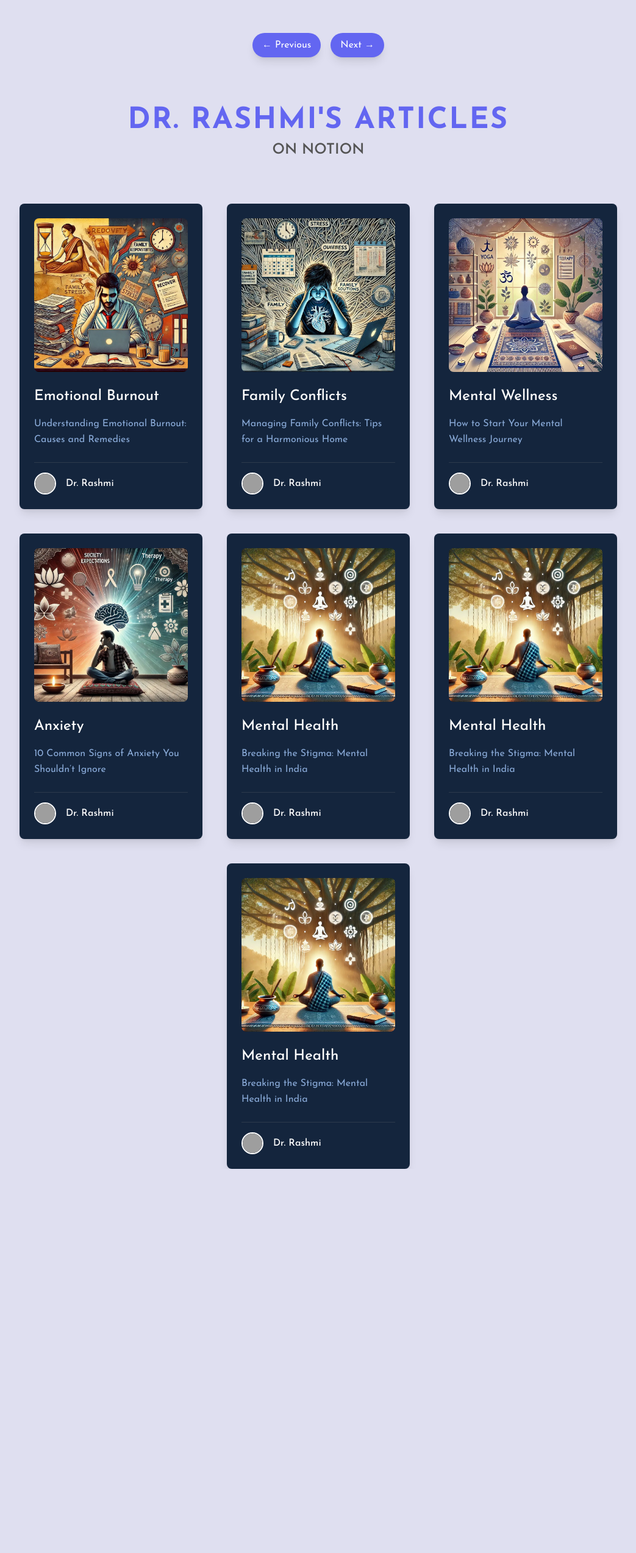
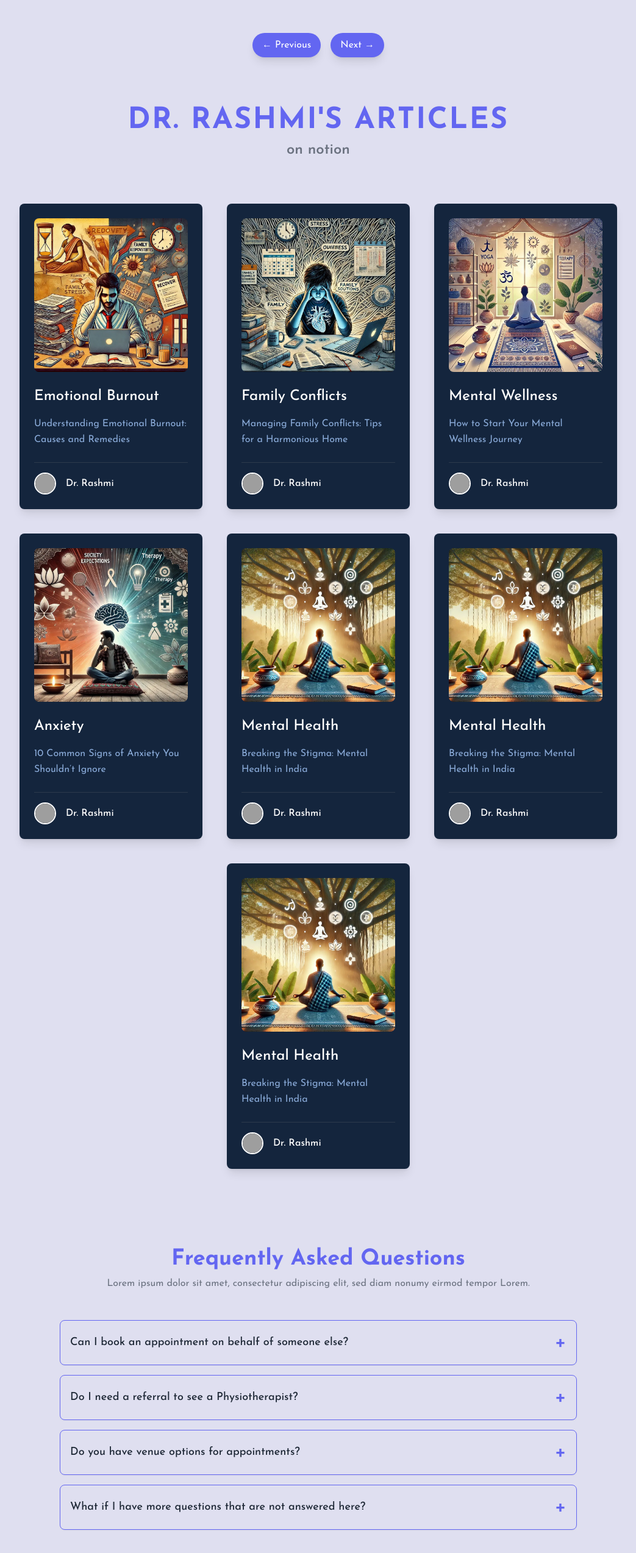
Before and after one commit to dhruv1086k/Medic, a React (Vite) app: page / in a window 1280 px wide. Shown: the part 1292-3839 px from the top of the page at 61% size, without its empty margins (118-1161 px from the left). Before the commit the page ends 3209 px from the top, so only its background shows below. Built offline with nearby package versions, Linux system fonts and the light colour scheme; grey boxes are pictures that could not be loaded.

Commit message:
add faq section

```diff
--- a/src/Pages/Home/Home.jsx
+++ b/src/Pages/Home/Home.jsx
@@ -1,4 +1,5 @@
 import Cards from "../../components/Cards/Cards";
+import FAQSection from "../../components/FAQ/Faq";
 import Slider from "../../components/testiSlider/Slider";
 
 export default function Home() {
@@ -108,8 +109,11 @@ export default function Home() {
         <span className="text-indigo-500 text-5xl uppercase tracking-wider font-bold">
           Dr. Rashmi's Articles
         </span>
-        <h2 className="text-2xl font-semibold pt-2 pb-10 text-[#555]">ON NOTION</h2>
+        <h2 className="text-2xl font-semibold pt-2 pb-10 text-gray-500">
+          on notion
+        </h2>
       </div>
+
       <div className="px-10 flex flex-wrap justify-center items-center gap-10">
         {CardData?.map((item) => (
           <Cards
@@ -121,6 +125,16 @@ export default function Home() {
         ))}
       </div>
 
+      <div className="text-center mt-32">
+        <h2 className="text-4xl font-bold text-indigo-500">
+          Frequently Asked Questions
+        </h2>
+        <p className="text-gray-500 mt-2">
+          Lorem ipsum dolor sit amet, consectetur adipiscing elit, sed diam
+          nonumy eirmod tempor Lorem.
+        </p>
+      </div>
+      <FAQSection />
     </>
   );
 }
--- a/src/components/FAQ/Faq.jsx
+++ b/src/components/FAQ/Faq.jsx
@@ -24,12 +24,12 @@ export default function FAQSection() {
           {faqs.map((faq, index) => (
             <div
               key={index}
-              className="border rounded-lg shadow-sm hover:shadow-lg transition-shadow duration-200"
+              className="border border-indigo-500 rounded-lg shadow-sm hover:shadow-lg transition-shadow duration-200"
             >
               <details className="group p-4">
                 <summary className="flex justify-between items-center cursor-pointer text-lg font-medium text-gray-800">
                   {faq.question}
-                  <span className="text-indigo-500 group-open:rotate-45 transition-transform">
+                  <span className="text-4xl text-indigo-500 group-open:rotate-45 transition-transform">
                     +
                   </span>
                 </summary>
```
